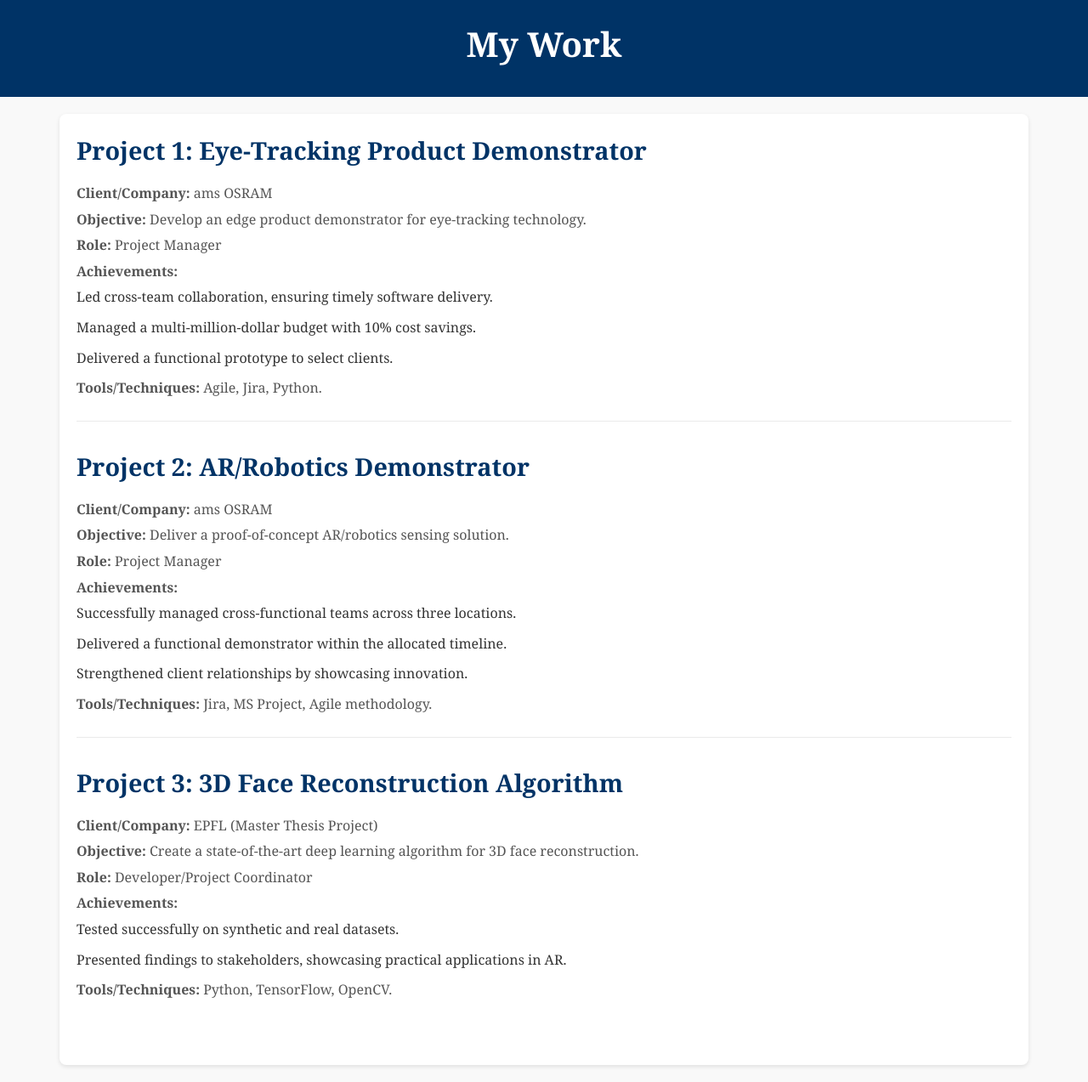
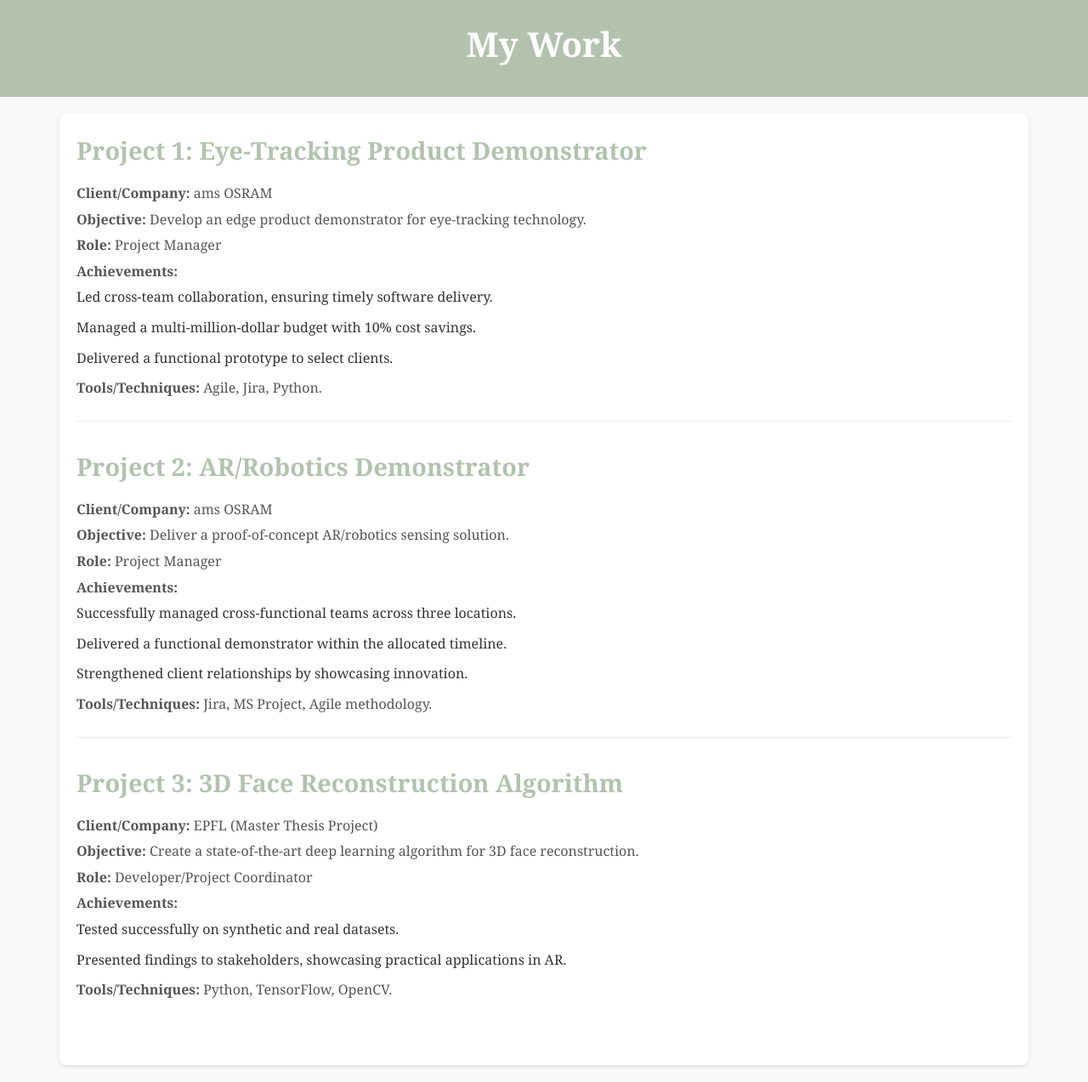
Before and after one commit to cartacamilla/cartacamilla.github.io, a Jekyll site: the page portfolio.html, which Jekyll copies as it is, in a window 1280 px wide. Shown: the whole page at 85% size. Built offline with Jekyll 4.4.1, drawn with Linux system fonts in a browser that asks for light colours.

Commit message:
Change style background color

```diff
--- a/css/styles.css
+++ b/css/styles.css
@@ -17,7 +17,7 @@ body {
 
 /* Header Styling */
 header {
-  background: #003366;
+  background: #b2c2ae;
   color: #fff;
   text-align: center;
   padding: 20px 0;
@@ -37,7 +37,7 @@ header .btn {
   display: inline-block;
   margin-top: 15px;
   padding: 10px 20px;
-  background: #007acc;
+  background: #73856e;
   color: #fff;
   text-decoration: none;
   border-radius: 5px;
@@ -46,7 +46,8 @@ header .btn {
 }
 
 header .btn:hover {
-  background: #005fa3;
+  background: #a1ab9f;
+  font-style: italic;
 }
 
 /* Section Styling */
@@ -60,7 +61,7 @@ section {
 }
 
 section h1, section h2 {
-  color: #003366;
+  color: #b2c2ae;
   margin-bottom: 15px;
 }
 
@@ -86,7 +87,7 @@ section ul li {
 
 .project h2 {
   font-size: 1.8rem;
-  color: #003366;
+  color: #b2c2ae;
 }
 
 .project p {
@@ -116,7 +117,7 @@ form button {
   margin-top: 15px;
   padding: 10px 15px;
   font-size: 1rem;
-  background: #007acc;
+  background: #73856e;
   color: #fff;
   border: none;
   border-radius: 5px;
@@ -125,14 +126,15 @@ form button {
 }
 
 form button:hover {
-  background: #005fa3;
+  background: #a1ab9f;
+  font-style: italic;
 }
 
 /* Footer Styling */
 footer {
   text-align: center;
   padding: 15px 0;
-  background: #003366;
+  background: #b2c2ae;
   color: #fff;
   margin-top: 20px;
 }
```
